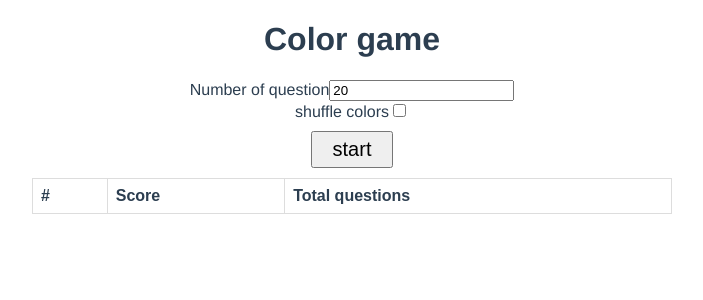
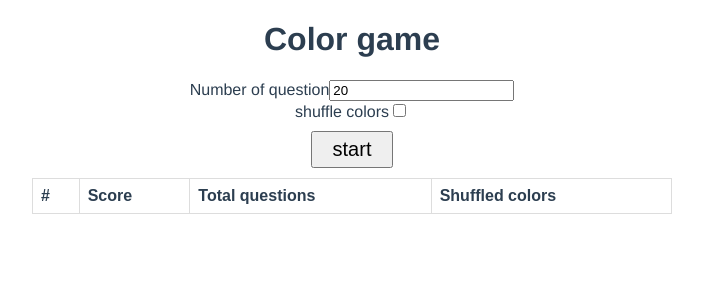
Before and after one commit to yousef-aldawoud/color-game, a Vue app: page / in a window 1280 px wide. Shown: the top 300 px of the page, without its empty margins (288-991 px from the left). Built offline with nearby package versions, Linux system fonts and the light colour scheme.

Commit message:
added shuffled field to the score table

```diff
--- a/src/App.vue
+++ b/src/App.vue
@@ -17,6 +17,7 @@
             <th>#</th>
             <th>Score</th>
             <th>Total questions</th>
+            <th>Shuffled colors</th>
           </tr>
           <tr v-for="(record,index) in records" :key="index">
             <td>{{index}}</td>
@@ -25,6 +26,9 @@
             </td>
             <td>
               {{record.totalQuestion}}
+            </td>
+            <td>
+              {{record.withShuffle ? "Shuffled":"Normal"}}
             </td>
           </tr>
         </table>
@@ -51,6 +55,7 @@ export default {
       let obj = {
         score:this.$refs.game.getScore(),
         totalQuestion:this.$refs.game.getNumberOfQuestions(),
+        withShuffle:this.withShuffle,
       }
       this.records.push(obj);
     }
```
Also changed, not shown: 1 other file (tests, documents, lock files or other folders).
